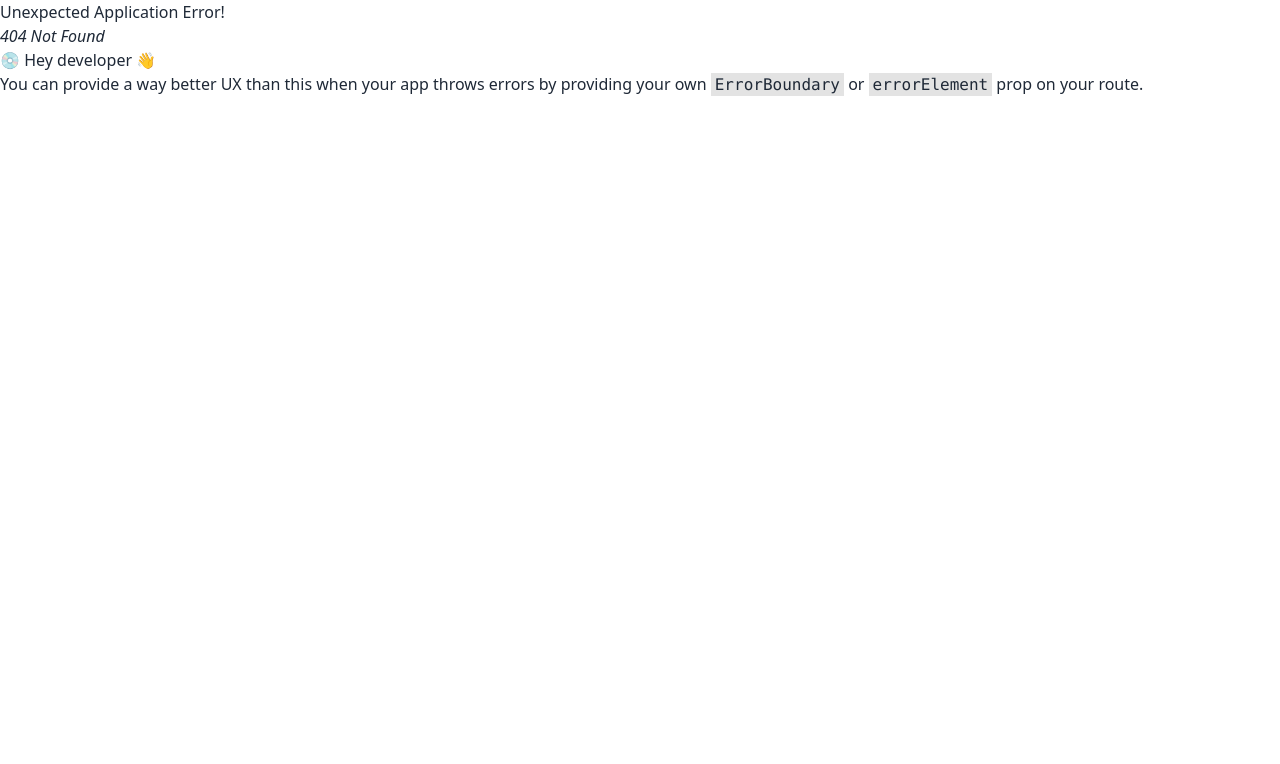
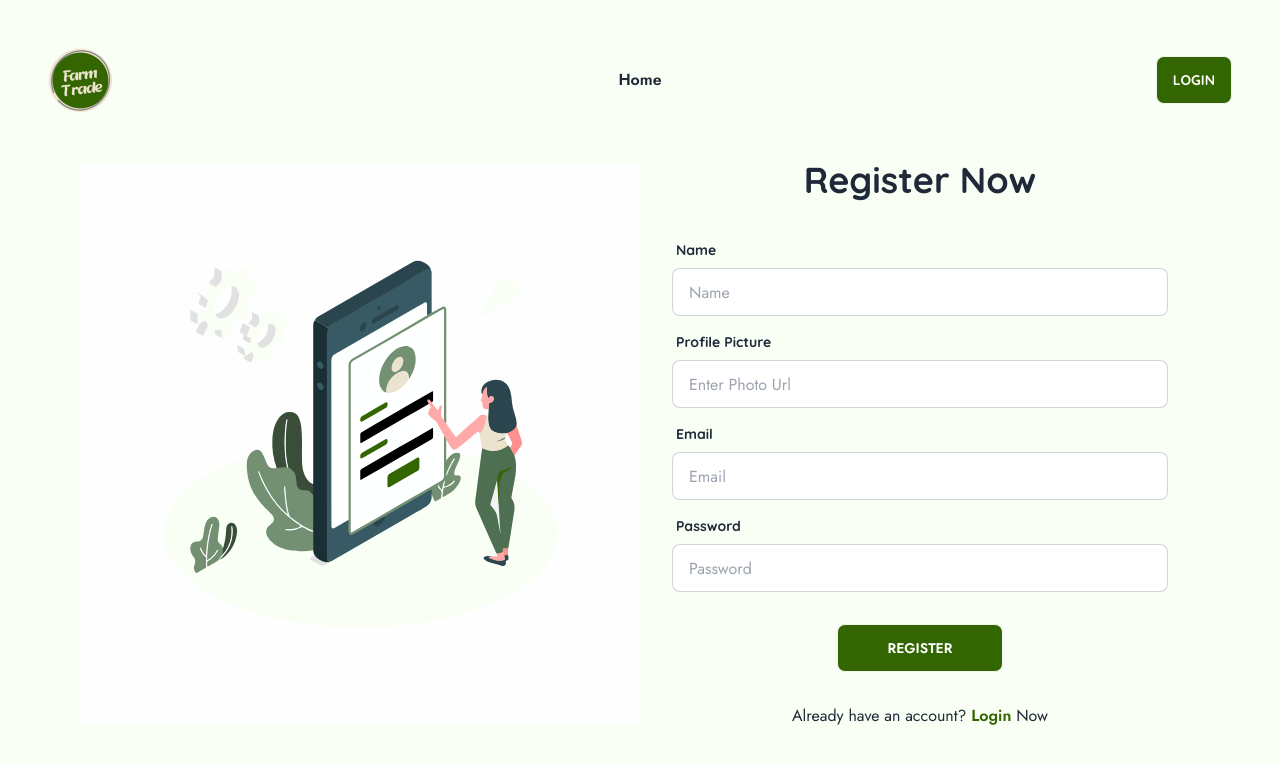
Before and after one commit to SalmaMiha/Farm-Trade, a React (Vite) app: page /register in a window 1280 px wide. Before the commit this address had no page. Shown: the top 764 px of the page. Built offline with nearby package versions, Linux system fonts and the light colour scheme.

Commit message:
register page added

```diff
--- a/src/Components/Pages/Register/Register.jsx
+++ b/src/Components/Pages/Register/Register.jsx
@@ -0,0 +1,149 @@
+import { Link } from "react-router-dom";
+import { useState } from "react";
+import { ToastContainer, toast } from "react-toastify";
+import "react-toastify/dist/ReactToastify.css";
+import login from "../../../assets/login.svg";
+//import { AuthContext } from "../../Providers/AuthProvider";
+
+const Register = () => {
+  //   const { createUser } = useContext(AuthContext);
+
+  const [registerError, setRegisterError] = useState("");
+
+  const handleRegister = (e) => {
+    e.preventDefault();
+    const form = new FormData(e.currentTarget);
+    const name = form.get("name");
+    const image = form.get("image");
+    const email = form.get("email");
+    const password = form.get("password");
+    console.log(name, image, email, password);
+
+    setRegisterError("");
+
+    if (password.length < 6) {
+      setRegisterError("*Password should be at least 6 characters or longer");
+      return;
+    } else if (!/(?=.*\d)(?=.*[A-Z])(?=.*\W)/.test(password)) {
+      setRegisterError(
+        "Your password should have at least one upper case characters."
+      );
+      return;
+    }
+    e.currentTarget.reset();
+
+    // createUser(email, password)
+    //   .then((result) => {
+    //     toast.success("Sign up completed successfully");
+    //     console.log(result);
+    //     // const user = { name, email, image };
+    //     // fetch("https://pantry-hub-server.vercel.app/users", {
+    //     //   method: "POST",
+    //     //   headers: {
+    //     //     "content-type": "application/json",
+    //     //   },
+    //     //   body: JSON.stringify(user),
+    //     // })
+    //     //   .then((res) => res.json())
+    //     //   .then((data) => {
+    //     //     if (data.insertedId) {
+    //     //       console.log("user added to the database");
+    //     //     }
+    //     //   });
+    //   })
+    //   .catch((error) => {
+    //     console.log(error);
+    //   });
+  };
+
+  return (
+    <div className=" bg-lightGreen py-10 flex items-center px-20">
+      <ToastContainer></ToastContainer>
+      <div className="w-1/2">
+        <img className="" src={login} alt="" />
+      </div>
+      <div className="w-1/2">
+        <h2 className="text-4xl font-bold font-quicksand text-center">
+          Register Now
+        </h2>
+        <div className="w-full mx-auto">
+          <form onSubmit={handleRegister} className="card-body">
+            <div className="form-control">
+              <label className="label">
+                <span className="label-text font-quicksand font-bold">
+                  Name
+                </span>
+              </label>
+              <input
+                type="text"
+                name="name"
+                placeholder="Name"
+                className="input input-bordered"
+                required
+              />
+            </div>
+            <div className="form-control">
+              <label className="label">
+                <span className="label-text font-quicksand font-bold">
+                  Profile Picture
+                </span>
+              </label>
+              <input
+                type="text"
+                name="image"
+                placeholder="Enter Photo Url"
+                className="input input-bordered"
+                required
+              />
+            </div>
+            <div className="form-control">
+              <label className="label">
+                <span className="label-text font-quicksand font-bold">
+                  Email
+                </span>
+              </label>
+              <input
+                type="email"
+                name="email"
+                placeholder="Email"
+                className="input input-bordered"
+                required
+              />
+            </div>
+            <div className="form-control">
+              <label className="label">
+                <span className="label-text font-quicksand font-bold">
+                  Password
+                </span>
+              </label>
+              <input
+                type="password"
+                name="password"
+                placeholder="Password"
+                className="input input-bordered"
+                required
+              />
+              {registerError && <p className="text-red-600">{registerError}</p>}
+            </div>
+            <div className="form-control mt-6">
+              <button className="btn w-1/3 mx-auto bg-green text-white">
+                Register
+              </button>
+            </div>
+          </form>
+          <div className="text-center">
+            <p>
+              Already have an account?{" "}
+              <Link to="/login" className="text-green font-semibold">
+                Login
+              </Link>{" "}
+              Now
+            </p>
+          </div>
+        </div>
+      </div>
+    </div>
+  );
+};
+
+export default Register;
--- a/src/Components/Routes/Routes.jsx
+++ b/src/Components/Routes/Routes.jsx
@@ -1,6 +1,7 @@
 import { createBrowserRouter } from "react-router-dom";
 import Root from "../Layout/Root/Root";
 import Home from "../Pages/Home/Home";
+import Register from "../Pages/Register/Register";
 
 const router = createBrowserRouter([
   {
@@ -11,6 +12,10 @@ const router = createBrowserRouter([
         path: "/",
         element: <Home></Home>,
       },
+      {
+        path: "/register",
+        element: <Register></Register>,
+      },
     ],
   },
 ]);
```
Also changed, not shown: src/assets/login.svg (added).
